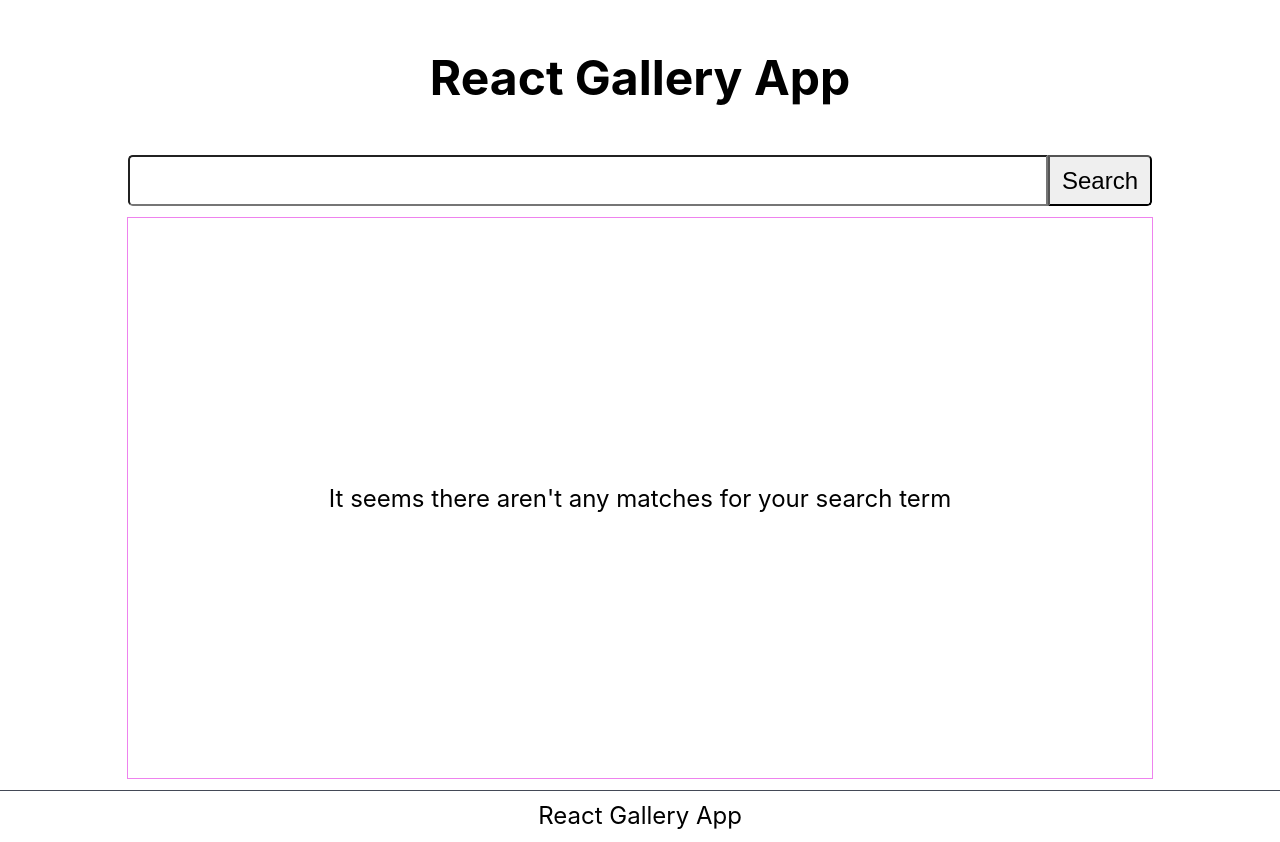
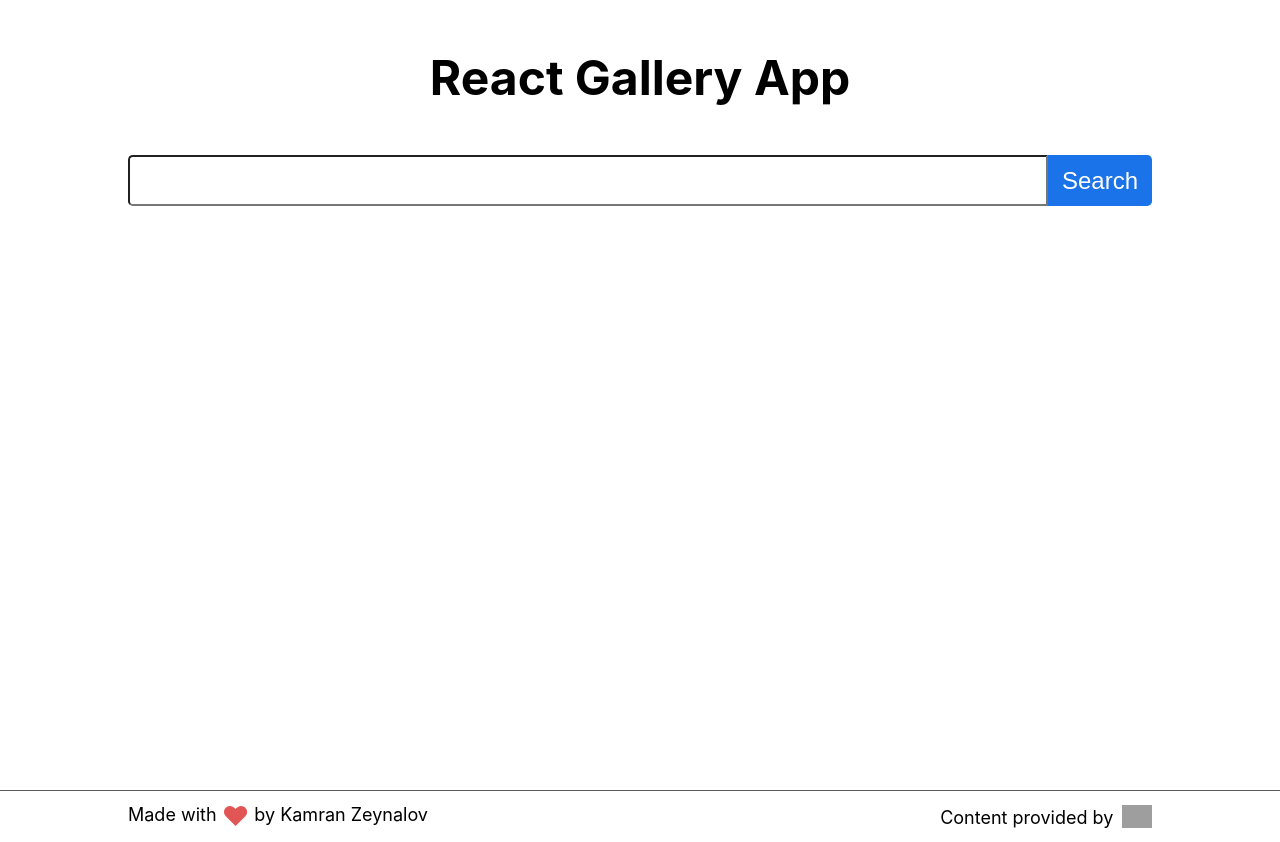
Before and after one commit to neo-the-coder/react-gallery-app, a React (Create React App) app: page / in a window 1280 px wide. Built offline with nearby package versions, Linux system fonts and the light colour scheme; grey boxes are pictures that could not be loaded.

Commit message:
add loading spinner, footer content and styles

```diff
--- a/src/components/App.css
+++ b/src/components/App.css
@@ -1,15 +1,14 @@
 .App {
   /* background-color: #282c34; */
+  /* justify-content: space-between; */
+  /* color: white; */
+  /* #282c34 */
   min-height: 100vh;
   display: flex;
   flex-direction: column;
   align-items: center;
-  /* justify-content: space-between; */
   font-size: calc(10px + 1.75vmin);
-  /* color: white; */
 }
-
-/* #282c34 */
 
 #app-title {
   margin: 1em auto;
@@ -18,14 +17,55 @@
 button {
   font-size: 1em;
   padding: 0.4em 0.5em;
-  border-radius: 0.2em;
+  border-radius: 0.25em;
+  border: 2px solid transparent;
   cursor: pointer;
+  background-color: #1a73e8;
+  color: #fff;
 }
 
 footer {
-  border-top: 1px solid #434956;
+  border-top: 1px solid #595c5f;
   width: 100%;
   margin-top: auto;
-  padding: 0.4em;
+  font-size: 0.75em;
+}
+
+footer #footer-wrapper {
+  width: 80vw;
+  /* min-width: 350px; */
+  margin: 0.5em auto;
+  display: flex;
+  align-items: center;
+  justify-content: space-between;
+}
+
+footer p {
   text-align: center;
 }
+
+#footer-wrapper #author a, #footer-wrapper #author a:visited {
+  color: inherit;
+  text-decoration: none;
+}
+
+#footer-wrapper #author a:hover {
+  text-decoration: underline;
+}
+
+
+#footer-wrapper #pexels-logo {
+  height: 1.25em;
+  vertical-align: bottom;
+  margin-left: 0.2em;
+}
+
+#footer-wrapper #pexels-logo:hover {
+  outline: 1px solid #595c5f;
+}
+
+#footer-wrapper #footer-heart {
+  color: #e25555;
+  font-size: 1.5em;
+  vertical-align: middle;
+}
--- a/src/components/App.js
+++ b/src/components/App.js
@@ -11,7 +11,30 @@ function App() {
       <h1 id="app-title">React Gallery App</h1>
       <SearchBar setContent={setContent} />
       <MediaContent content={content} setContent={setContent} />
-      <footer>React Gallery App</footer>
+      <footer>
+        <div id="footer-wrapper">
+          <p id="author">
+            Made with <span id="footer-heart">❤</span> by{" "}
+            <a
+              target="_blank"
+              rel="noreferrer"
+              href="https://github.com/neo-the-coder"
+            >
+              Kamran Zeynalov
+            </a>
+          </p>
+          <p>
+            Content provided by{" "}
+            <a target="_blank" rel="noreferrer" href="https://www.pexels.com/">
+              <img
+                id="pexels-logo"
+                src="https://images.pexels.com/lib/api/pexels.png"
+                alt="pexels logo"
+              />
+            </a>
+          </p>
+        </div>
+      </footer>
     </div>
   );
 }
--- a/src/components/MediaContent.css
+++ b/src/components/MediaContent.css
@@ -1,20 +1,30 @@
 .content-wrapper {
     width: 80vw;
-    min-width: 350px;
+    /* min-width: 350px; */
     margin: 0.5em auto;
 }
 
 .media-container {
     min-height: 70vh;
-    padding: 1vw;
-    outline: 1px solid violet;
+    /* padding: 1vw; */
+    /* outline: 1px solid violet; */
     display: flex;
     flex-flow: row wrap;
     align-items: center;
     justify-content: space-evenly;
+    align-content: flex-start;
     gap: 10px 20px;
     /* column-count: 7; */
     /*column-gap: 20px; */
+}
+
+.media-container #last-content {
+    margin-left: auto;
+}
+
+#no-result-text {
+    align-self: flex-start;
+    margin-top: 1em;
 }
 
 .stats {
@@ -28,17 +38,22 @@
 }
 
 .content {
-    max-height: 350px;
-    border-radius: 0.75em;
+    /* max-height: 350px; */
+    border-radius: 0.25em;
     cursor: zoom-in;
 }
 
 .content > img{
     /* height: 350px; */
     display: block;
-    border-radius: 0.75em;
+    border-radius: 0.25em;
     object-fit: cover;
     width: 100%;
+}
+
+button {
+    background-color: #1a73e8;
+    color: #fff;
 }
 
 button#load_btn {
@@ -46,11 +61,30 @@ button#load_btn {
     margin: 1em auto;
 }
 
-
-/* @media only screen and (min-width:576px) {
-
+#loading-icon::before {
+    content: "";
+    width: 0.75em;
+    height: 0.75em;
+    display: inline-block;
+    vertical-align: middle;
+    border: 0.125em solid currentColor;
+    border-right-color: transparent;
+    border-radius: 50%;
+    animation: loading-animation .85s linear infinite;
+    margin-right: 0.1em;
 }
 
+@media only screen and (max-width:300px) {
+    .content {
+        width: 100% !important;
+        margin: 5px 20px;
+    }
+    .media-container #last-content {
+        margin-left: 0;
+    }
+}
+
+/*
 @media only screen and (min-width:768px) {
 
 } */
@@ -70,7 +104,7 @@ button#load_btn {
 }
 
 
-/* Content Author description style */
+/* Media Content Author description style */
 .svg-icon {
     height: 28px;
     width: 28px;
@@ -100,6 +134,14 @@ button#load_btn {
     margin-top: 4px;
 }
 
+
+@keyframes loading-animation {
+    100% {
+        -webkit-transform: rotate(360deg);
+        transform: rotate(360deg);
+    }
+}
+
 @media only screen and (min-width:480px) {
     #user-icon {
         height: 24px;
--- a/src/components/MediaContent.js
+++ b/src/components/MediaContent.js
@@ -8,6 +8,7 @@ function MediaContent({ content, setContent }) {
   console.log("HERE is CONTENT", content);
   const [gallery, setGallery] = useState({ isOpen: false, index: null });
   const [galleryContent, setGalleryContent] = useState([]);
+  const [isLoading, setIsLoading] = useState(false);
 
   const toGallery = (photos) => {
     const galleryArr = [];
@@ -17,7 +18,7 @@ function MediaContent({ content, setContent }) {
         thumbnailLoading: "eager",
         original: photo.src.large,
         originalHeight: "100%",
-        // loading: "eager",
+        loading: "lazy",
         // embedUrl: photo.url,
         // thumbnailLabel: photo.alt,
         originalAlt: photo.alt,
@@ -50,9 +51,11 @@ function MediaContent({ content, setContent }) {
   };
 
   const onLoadMore = (url) => {
+    setIsLoading(true);
     fetch(url)
       .then((response) => {
         if (!response.ok) {
+          // setIsLoading(false);
           throw new Error(`An error has been occured: ${response.status}`);
         }
         return response.json();
@@ -69,7 +72,8 @@ function MediaContent({ content, setContent }) {
       })
       .catch((error) => {
         console.error(`Could not get content: ${error}`);
-      });
+      })
+      .finally(() => setIsLoading(false));
   };
 
   const onZoomIn = (index) => {
@@ -94,28 +98,31 @@ function MediaContent({ content, setContent }) {
 
       {/* Media Container */}
       <div className="media-container">
-        {content.total_results ? (
-          content.photos.map((photo, index) => (
+        {content.query && (content.total_results ? (
+          <>
+            {content.photos.map((photo, index) => (
               <div
                 key={photo.id}
                 className="content"
                 style={{
-                width: `${Math.floor((photo.width * 350) / photo.height)}px`,
+                  width: `${Math.floor((photo.width * 130) / photo.height)}px`,
                   backgroundColor: photo.avg_color,
                 }}
                 role="button"
                 onClick={() => onZoomIn(index)}
               >
-              <img src={photo.src.medium} alt={photo.alt} loading="lazy" />
+                <img src={photo.src.small} alt={photo.alt} title={photo.alt} loading="lazy" />
               </div>
-          ))
+            ))}
+            <div id="last-content"></div>
+          </>
         ) : (
-          <p>It seems there aren't any matches for your search term</p>
-        )}
+          <p id="no-result-text">It seems there aren't any matches for your search term</p>
+        ))}
       </div>
       {content.next_page && (
-        <button id="load_btn" onClick={() => onLoadMore(content.next_page)}>
-          Load More
+        <button id="load_btn" onClick={() => onLoadMore(content.next_page)} disabled={isLoading}>
+          {isLoading ? (<span id="loading-icon"> Loading...</span>) : "Load More"}
         </button>
       )}
 
--- a/src/components/SearchBar.css
+++ b/src/components/SearchBar.css
@@ -16,5 +16,4 @@ input[type="search"] {
 
 form > button {
     border-radius: 0 0.2em 0.2em 0;
-    /* padding: 10px; */
 }
```
Lines whose indentation alone changed are shown as unchanged.
